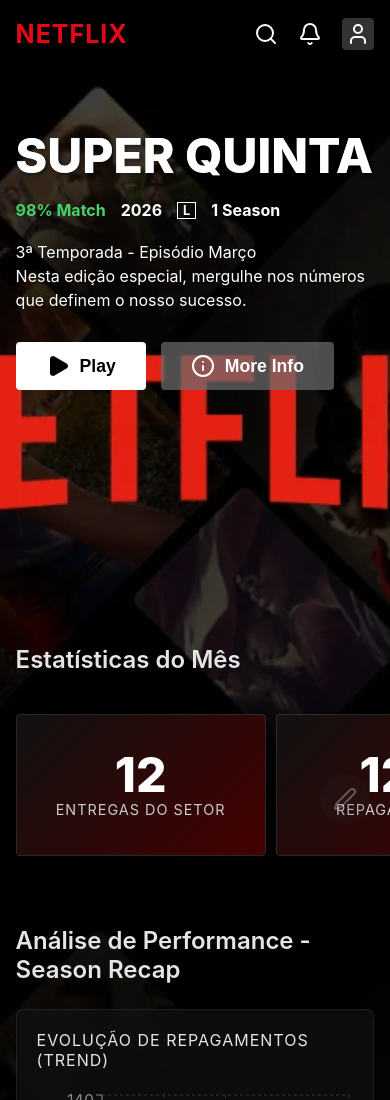
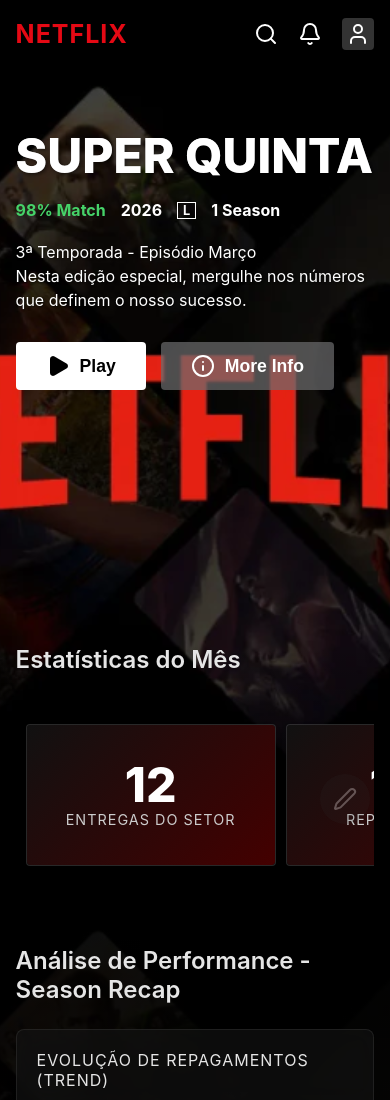
Before and after one commit to MarceloMserra/fernandaPF, a React (Vite) app: page / in a window 390 px wide. Shown: the top 1100 px of the page. Built offline with nearby package versions, Linux system fonts and the light colour scheme.

Commit message:
Fix horizontal scrolling overflow on mobile

```diff
--- a/src/components/NetflixTheme/Row.css
+++ b/src/components/NetflixTheme/Row.css
@@ -16,12 +16,26 @@
 }
 
 .row-container {
-    overflow-x: visible;
+    overflow-x: aut0;
+    overflow-y: hidden;
+    -webkit-overflow-scrolling: touch;
+    padding: 20px 0;
+    /* Hide scrollbar */
+    scrollbar-width: none;
+    /* Firefox */
+    -ms-overflow-style: none;
+    /* IE 10+ */
+}
+
+.row-container::-webkit-scrollbar {
+    display: none;
+    /* Chrome/Safari */
 }
 
 .row-slider {
     display: flex;
     gap: 10px;
-    padding: 20px 0;
-    /* Space for hover expansion */
+    /* padding removed here as it's moved to container to allow hover expansion without cut-off if possible,
+     but with overflow:auto we need padding inside to not cut off shadows. */
+    padding: 10px;
 }
--- a/src/index.css
+++ b/src/index.css
@@ -8,6 +8,7 @@
   --font-base: 'Inter', system-ui, Avenir, Helvetica, Arial, sans-serif;
 }
 
+html,
 body {
   margin: 0;
   padding: 0;
@@ -17,18 +18,22 @@
   -webkit-font-smoothing: antialiased;
   -moz-osx-font-smoothing: grayscale;
   overflow-x: hidden;
+  max-width: 100vw;
 }
 
 ::-webkit-scrollbar {
   width: 8px;
 }
+
 ::-webkit-scrollbar-track {
   background: var(--netflix-black);
 }
+
 ::-webkit-scrollbar-thumb {
   background: #333;
   border-radius: 4px;
 }
+
 ::-webkit-scrollbar-thumb:hover {
   background: #555;
 }
```
